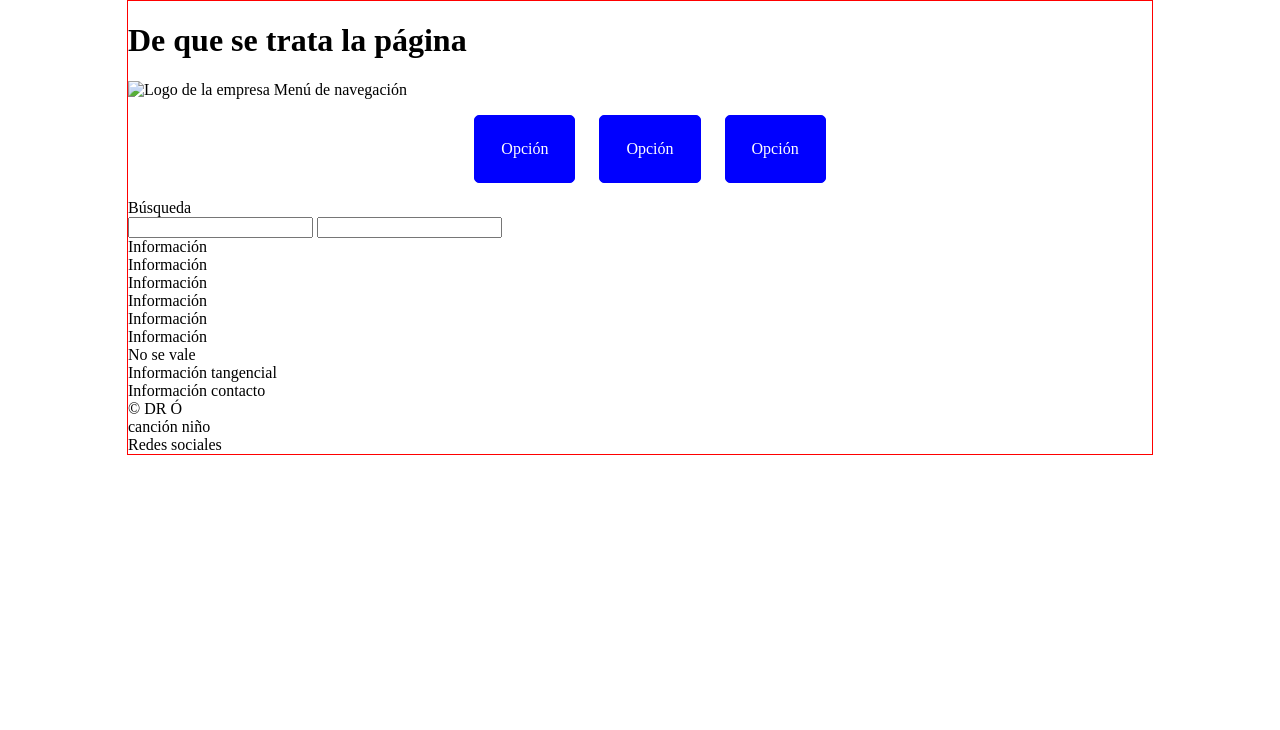
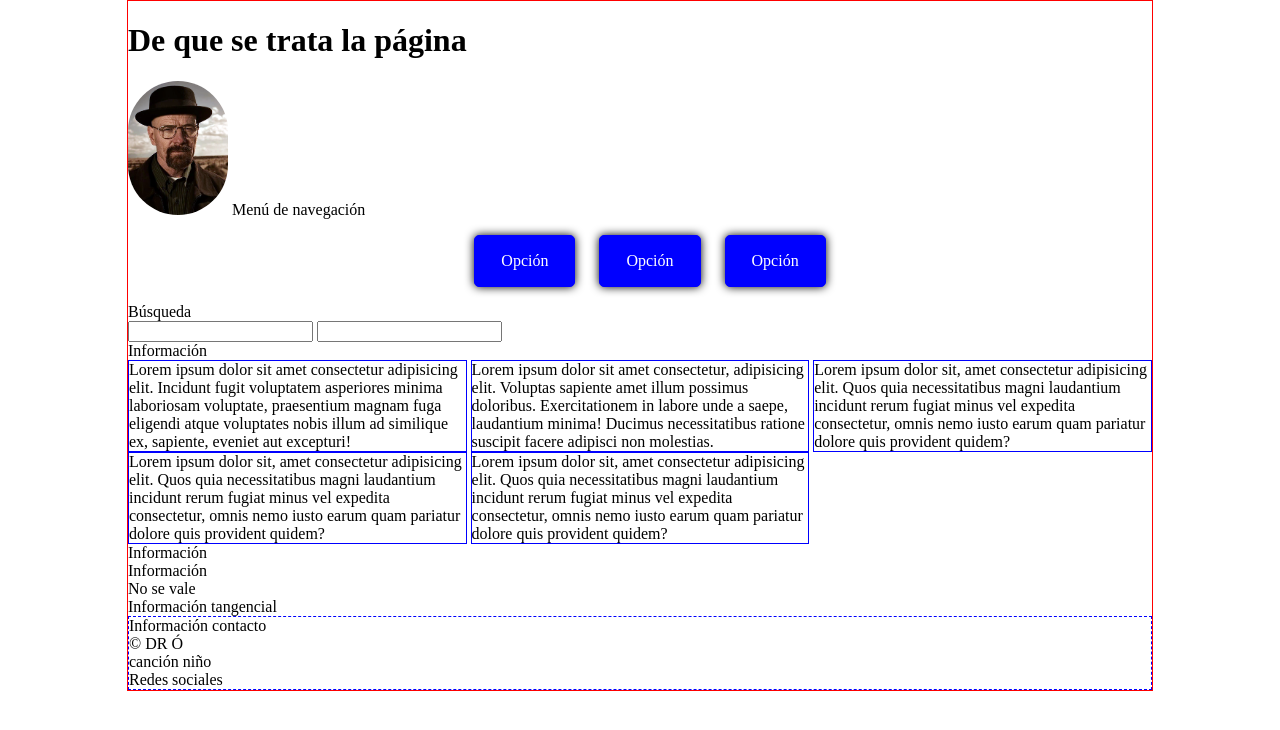
Before and after one commit to Jorgais2468/pw22431213, a plain HTML site: page html5.html in a window 1280 px wide. Drawn offline with Linux system fonts and the light colour scheme.

Commit message:
Ejercicios de clase

```diff
--- a/css/estilos.css
+++ b/css/estilos.css
@@ -3,6 +3,15 @@ body{
     font-size: 16px;
     margin: 0px auto;
     max-width: 1024px;
+}
+
+footer{
+    border: 1px dashed blue;
+}
+
+header img{
+    border-radius: 500px;
+    width: 100px;
 }
 
 header nav ul{
@@ -11,15 +20,25 @@ header nav ul{
 
 header nav ul li{
     background: blue;
+    border-radius: 5px;
+    box-shadow: 0px 0px 10px black;
     color: white;
     border: 1px solid blue;
     border-radius: 5px;
     display: inline-block;
     margin-right: 20px;
-    padding: 24px 26px;
+    padding: 16px 26px;
 }
 
 header nav ul li:hover{
     background: white;
+    box-shadow: 0px 0px 0px white;
     color: blue;
 }
+
+main section article{
+    border: 1px solid blue;
+    display: inline-block;
+    vertical-align: top;
+    width: 32.87%;
+}
--- a/html5.html
+++ b/html5.html
@@ -9,7 +9,7 @@
 <body>
     <header>
         <h1>De que se trata la página</h1>
-        <img src="" alt="Logo de la empresa">
+        <img src="imagenes/persona2.png" alt="Logo de la empresa">
         Menú de navegación
         <nav>
             <ul>
@@ -27,9 +27,21 @@
     Información
     <main> <div id="main"></div>
         <section>
-            <article>Información</article>
-            <article>Información</article>
-            <article>Información</article>
+            <article>
+                Lorem ipsum dolor sit amet consectetur adipisicing elit. Incidunt fugit voluptatem asperiores minima laboriosam voluptate, praesentium magnam fuga eligendi atque voluptates nobis illum ad similique ex, sapiente, eveniet aut excepturi!
+            </article>
+            <article>
+                Lorem ipsum dolor sit amet consectetur, adipisicing elit. Voluptas sapiente amet illum possimus doloribus. Exercitationem in labore unde a saepe, laudantium minima! Ducimus necessitatibus ratione suscipit facere adipisci non molestias.
+            </article>
+            <article>
+                Lorem ipsum dolor sit, amet consectetur adipisicing elit. Quos quia necessitatibus magni laudantium incidunt rerum fugiat minus vel expedita consectetur, omnis nemo iusto earum quam pariatur dolore quis provident quidem?
+            </article>
+            <article>
+                Lorem ipsum dolor sit, amet consectetur adipisicing elit. Quos quia necessitatibus magni laudantium incidunt rerum fugiat minus vel expedita consectetur, omnis nemo iusto earum quam pariatur dolore quis provident quidem?
+            </article>
+            <article>
+                Lorem ipsum dolor sit, amet consectetur adipisicing elit. Quos quia necessitatibus magni laudantium incidunt rerum fugiat minus vel expedita consectetur, omnis nemo iusto earum quam pariatur dolore quis provident quidem?
+            </article>
         </section>
     </main>
     <section>Información</section>
```
Also changed, not shown: imagenes/persona.png (added), imagenes/persona2.png (added).
